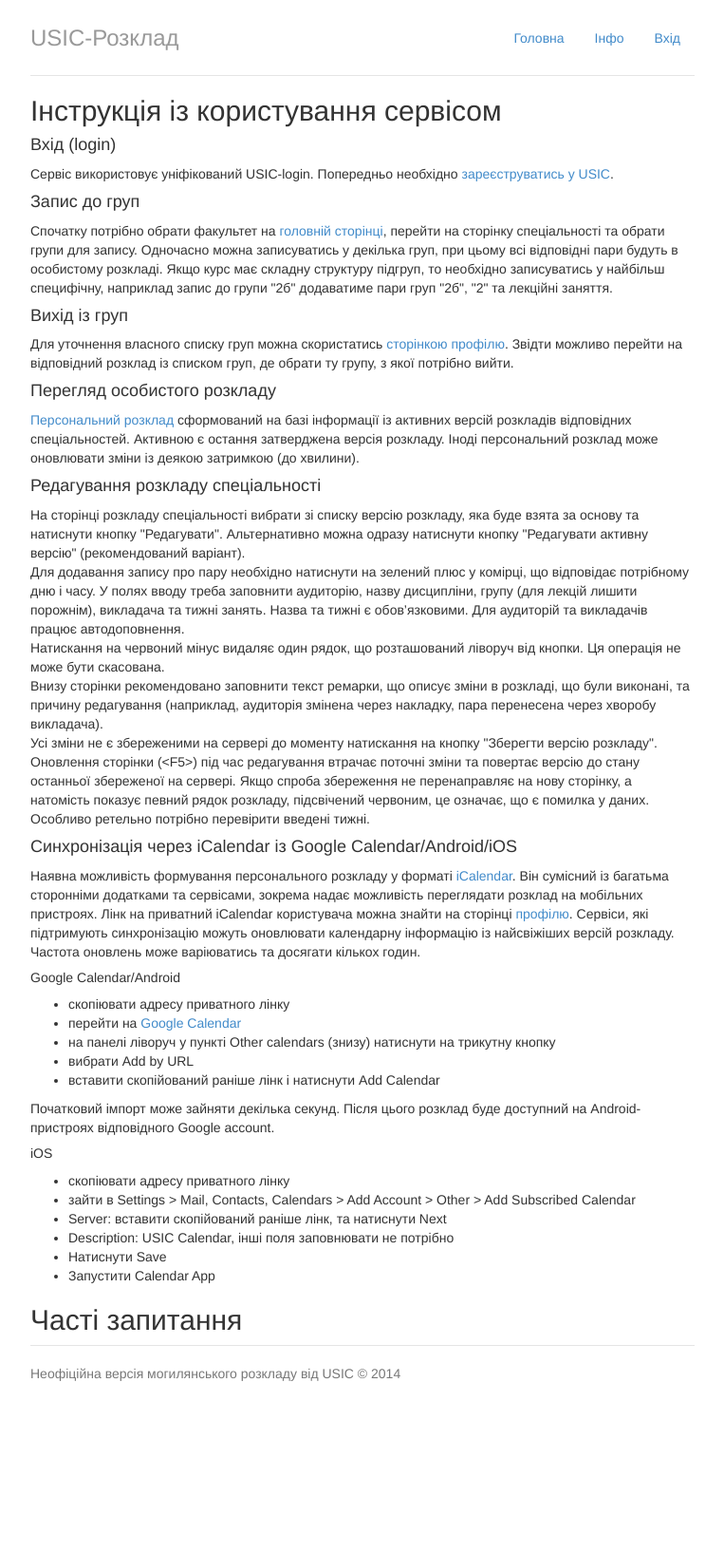
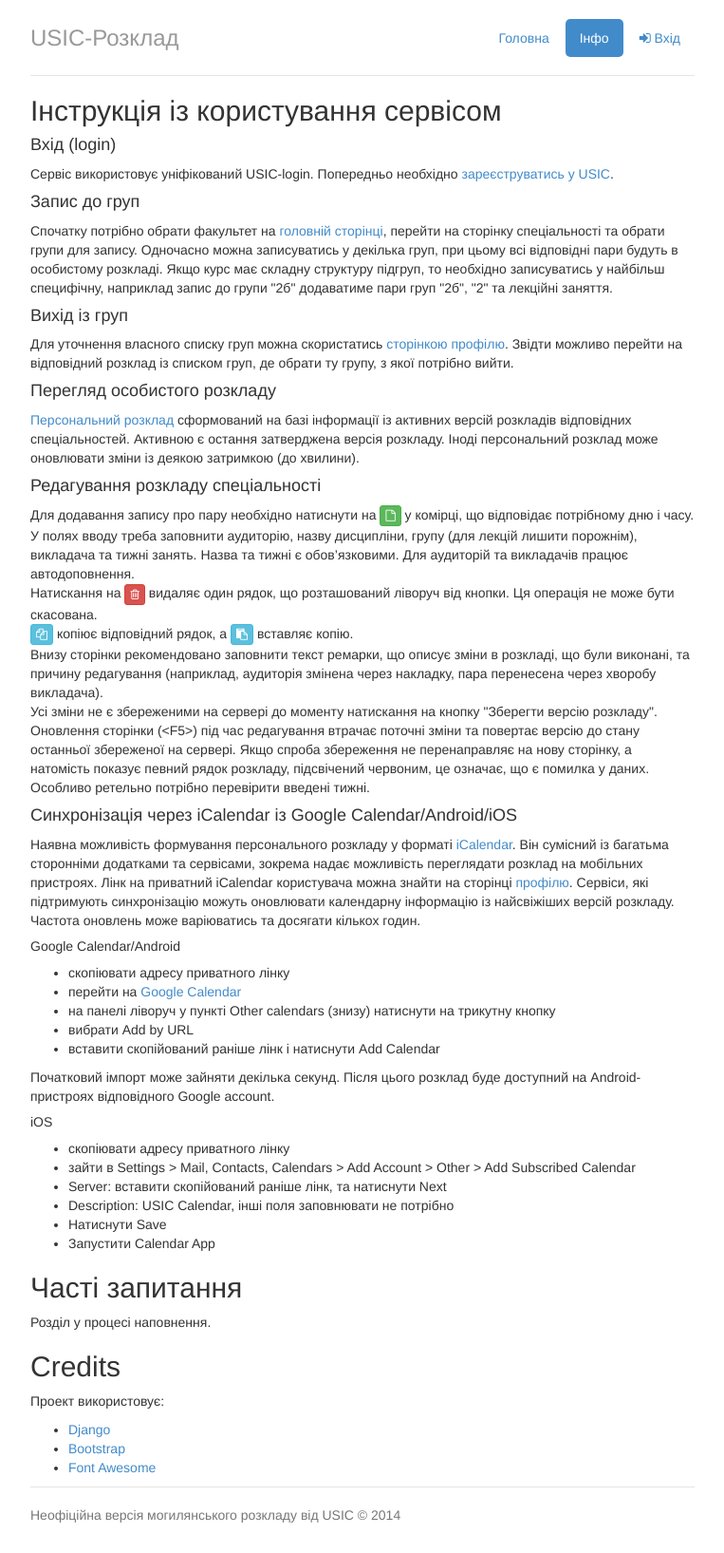
Before and after one commit to troyand/timetable_nonrel, a Django app: page /info/ in a window 1280 px wide. Shown: the whole page at 95% size, without its empty margins (258-1021 px from the left). Before the commit the page ends 1454 px from the top, so only its background shows below. Run offline with Django 3.2, Linux system fonts and the light colour scheme; parts of the project's set-up code (start-up, migrations or seed data) failed here and were passed over; some libraries are stand-ins or nearby versions.

Commit message:
doc fixes and icons

```diff
--- a/timetable/templates/edit.html
+++ b/timetable/templates/edit.html
@@ -50,7 +50,7 @@
         </tr>
     </table>
     <div id="check-timetable-container">
-        <button type="button" class="btn btn-primary" onclick="submitTimetable(this)" id="check-timetable" data-loading-text="Обробка...">Зберегти версію розкладу</button>
+        <button type="button" class="btn btn-primary" onclick="submitTimetable(this)" id="check-timetable" data-loading-text="Обробка..."><i class="fa fa-cloud-upload"></i> Зберегти версію розкладу</button>
     </div>
     {% include "load_json_timetable.html" %}
 {% endblock %}
--- a/timetable/templates/header.html
+++ b/timetable/templates/header.html
@@ -4,9 +4,9 @@
         <li{% if page == "info" %} class="active"{% endif %}><a href="/info/">Інфо</a></li>
         {% if user.is_authenticated %}
         <li{% if page == "profile" %} class="active"{% endif %}><a href="/accounts/profile/">{{ user }}</a></li>
-        <li><a href="/accounts/logout/">Вихід</a></li>
+        <li><a href="/accounts/logout/"><i class="fa fa-sign-out"></i> Вихід</a></li>
         {% else %}
-        <li><a href="/accounts/login/">Вхід</a></li>
+        <li><a href="/accounts/login/"><i class="fa fa-sign-in"></i> Вхід</a></li>
         {% endif %}
     </ul>
     <h3 class="text-muted">USIC-Розклад</h3>
--- a/timetable/templates/info.html
+++ b/timetable/templates/info.html
@@ -29,18 +29,20 @@
 </p>
 
 <h4>Редагування розкладу спеціальності</h4>
-<p>
+<p
 На сторінці розкладу спеціальності вибрати зі списку версію розкладу,
 яка буде взята за основу та натиснути кнопку "Редагувати".
 Альтернативно можна одразу натиснути кнопку "Редагувати активну версію" (рекомендований варіант).
 <br>
-Для додавання запису про пару необхідно натиснути на зелений плюс у комірці,
+Для додавання запису про пару необхідно натиснути на <button class="btn btn-xs btn-success"><i class="fa fa-file-o"></i></button> у комірці,
 що відповідає потрібному дню і часу.
 У полях вводу треба заповнити аудиторію, назву дисципліни, групу (для лекцій лишити порожнім), викладача та тижні занять. Назва та тижні є обов’язковими.
 Для аудиторій та викладачів працює автодоповнення.
 <br>
-Натискання на червоний мінус видаляє один рядок, що розташований ліворуч від кнопки.
+Натискання на <button class="btn btn-xs btn-danger"><i class="fa fa-trash-o"></i></button> видаляє один рядок, що розташований ліворуч від кнопки.
 Ця операція не може бути скасована.
+<br>
+<button class="btn btn-xs btn-info"><i class="fa fa-copy"></i></button> копіює відповідний рядок, а <button class="btn btn-xs btn-info"><i class="fa fa-paste"></i></button> вставляє копію.
 <br>
 Внизу сторінки рекомендовано заповнити текст ремарки, що описує зміни в розкладі, що були виконані, та причину редагування (наприклад, аудиторія змінена через накладку, пара перенесена через хворобу викладача).
 <br>
@@ -99,4 +101,22 @@
 <p>
 </p>
 <h2>Часті запитання</h2>
+<p>
+Розділ у процесі наповнення.
+</p>
+<h2>Credits</h2>
+<p>
+Проект використовує:
+<ul>
+    <li>
+    <a href="https://www.djangoproject.com/">Django</a>
+    </li>
+    <li>
+    <a href="http://getbootstrap.com/">Bootstrap</a>
+    </li>
+    <li>
+    <a href="http://fontawesome.io">Font Awesome</a>
+    </li>
+</ul>
+</p>
 {% endblock %}
--- a/timetable/templates/jumbo.html
+++ b/timetable/templates/jumbo.html
@@ -26,6 +26,7 @@
     <link href="{% static "css/bootstrap.css" %}" rel="stylesheet">
     <!-- Custom styles for this template -->
     <link href="{% static "css/jumbotron-narrow.css" %}" rel="stylesheet">
+    <link href="{% static "css/font-awesome.min.css" %}" rel="stylesheet">
     <script src="{% static "js/jquery.js" %}"></script>
     <script src="{% static "js/bootstrap.js" %}"></script>
     <script type="text/javascript" src="{% static "js/jquery.autocomplete-min.js" %}"></script>
--- a/timetable/templates/registration/profile.html
+++ b/timetable/templates/registration/profile.html
@@ -23,8 +23,8 @@
 
 <div class="form-horizontal">
     <div class="form-group">
-        <label for="ical" class="col-sm-3 control-label">Приватний iCalendar-лінк</label>
-        <div class="col-sm-9">
+        <label for="ical" class="col-sm-4 control-label">Приватний iCalendar-лінк</label>
+        <div class="col-sm-8">
             <input class="form-control" id="ical" type="text" onclick="this.select();" value="{{ ical_url }}" autocomplete="off">
         </div>
     </div>
--- a/timetable/university/views.py
+++ b/timetable/university/views.py
@@ -488,6 +488,7 @@ def info(request):
     return render_to_response(
         'info.html',
         {
+            'page': 'info',
         },
         context_instance=RequestContext(request)
     )
```
Also changed, not shown: timetable/templates/view.html (+6 -3 lines).
